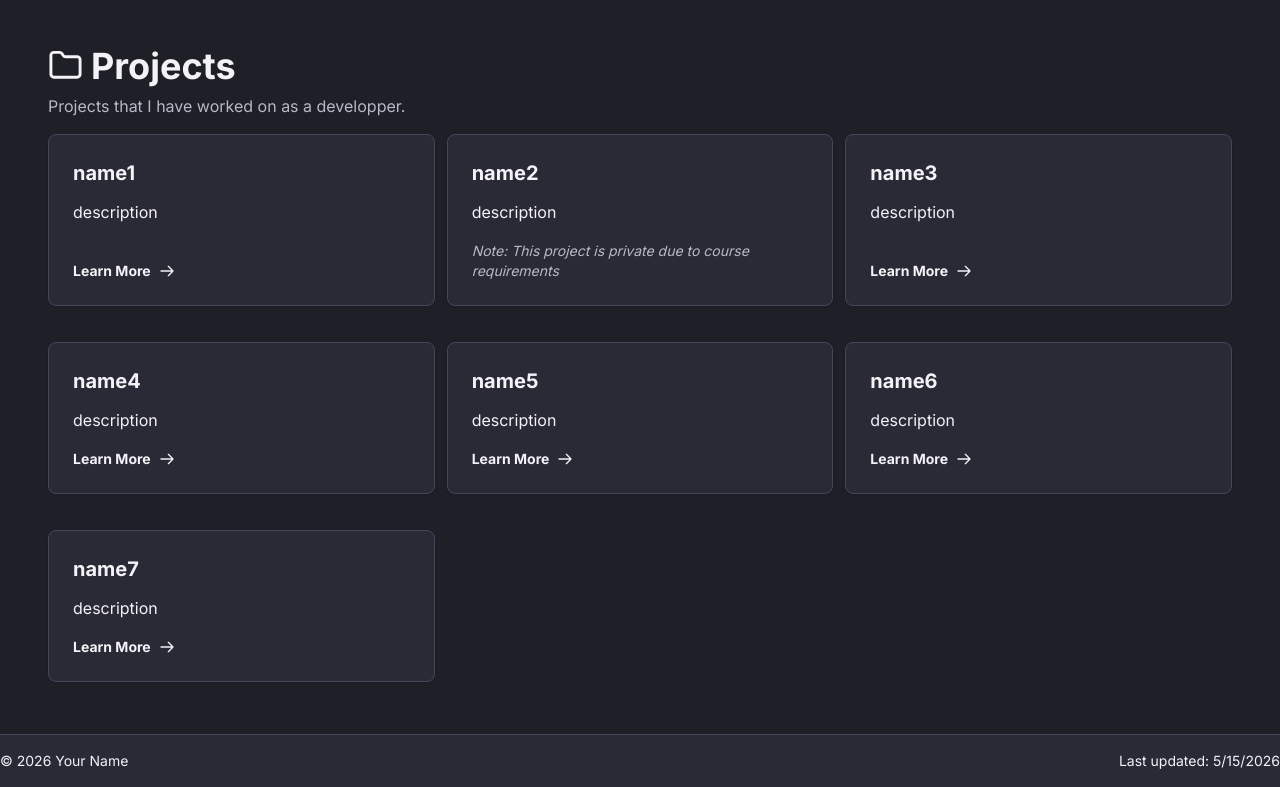
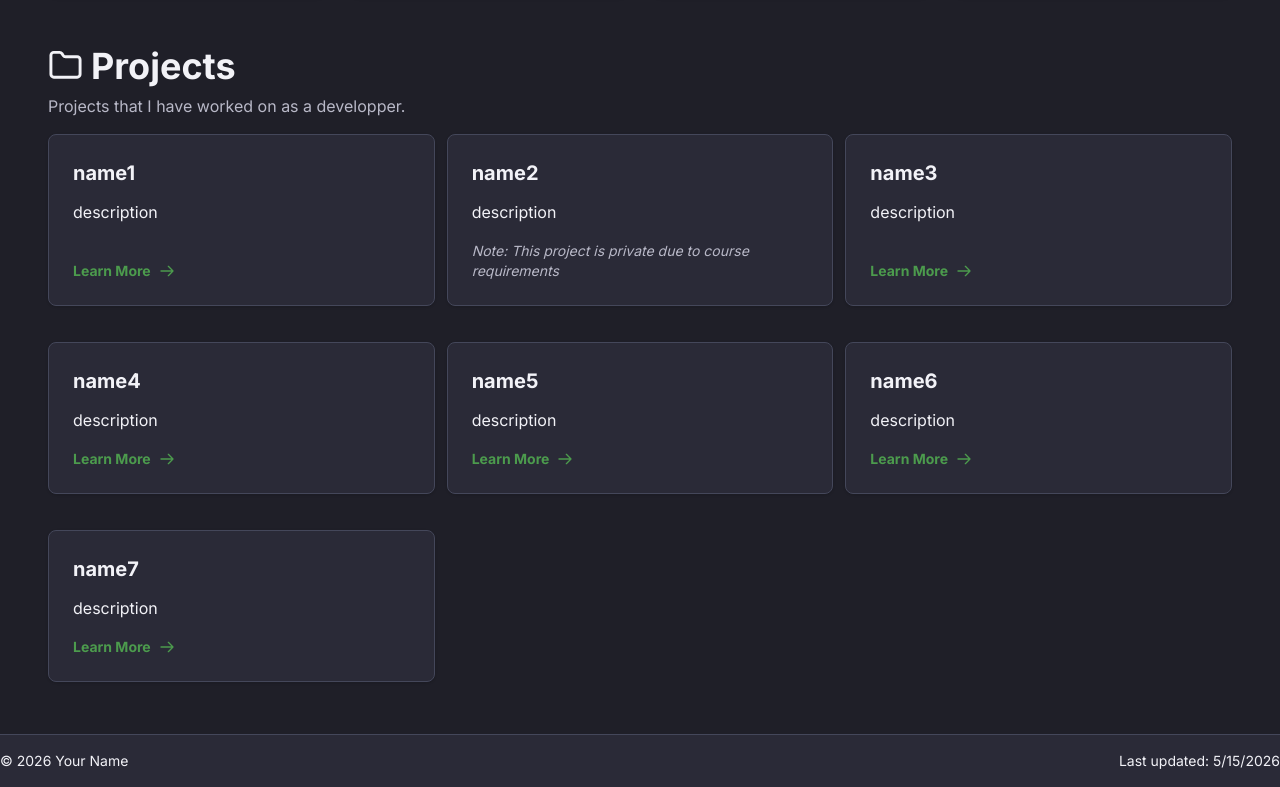
Before and after one commit to Otterboi/personal-portfolio, a Next.js app: page / in a window 1280 px wide. Shown: the part 802-1589 px from the top of the page. Built offline with nearby package versions, Linux system fonts and the light colour scheme.

Commit message:
changed learn more color

```diff
--- a/app/components/ProjectList.tsx
+++ b/app/components/ProjectList.tsx
@@ -10,7 +10,7 @@ type ProjectListProps = {
 
 export default function ProjectList({name, description, link, visibility}: ProjectListProps) {
   return (
-    <div className="card relative flex flex-col my-3 shadow-sm border border-slate-200 p-4 sm:p-6 rounded-lg transition duration-300 ease-in-out hover:-translate-y-1 hover:scale-[1.02] w-full">
+    <div className="card relative flex flex-col my-3 shadow-sm border p-4 sm:p-6 rounded-lg transition duration-300 ease-in-out hover:-translate-y-1 hover:scale-[1.02] w-full">
       <div className="flex items-center mb-3">
         <h5 className="text-lg sm:text-xl font-semibold">
           {name}
@@ -23,7 +23,7 @@ export default function ProjectList({name, description, link, visibility}: Proje
 
       <div className="mt-auto">
         {!visibility.isPrivate ? (
-          <a href={link}className="font-semibold text-sm flex items-center hover:underline">
+          <a href={link}className="learn-more font-semibold text-sm flex items-center hover:underline">
             Learn More
             <svg xmlns="http://www.w3.org/2000/svg" className="ml-2 h-4 w-4 flex-shrink-0" fill="none" viewBox="0 0 24 24" stroke="currentColor">
               <path strokeLinecap="round" strokeLinejoin="round" strokeWidth={2} d="M14 5l7 7m0 0l-7 7m7-7H3"/>
--- a/app/globals.css
+++ b/app/globals.css
@@ -11,6 +11,7 @@
   --primary: #475841;
 
   --skill-item: #44475A;
+  --learn-more: #4c9b4d;
 }
 
 html {
@@ -32,9 +33,13 @@ body {
 }
 
 .muted-text {
-  color: var(--text-muted)
+  color: var(--text-muted);
 }
 
 .button {
   background-color: var(--primary);
 }
+
+.learn-more {
+  color: var(--learn-more);
+}
```
